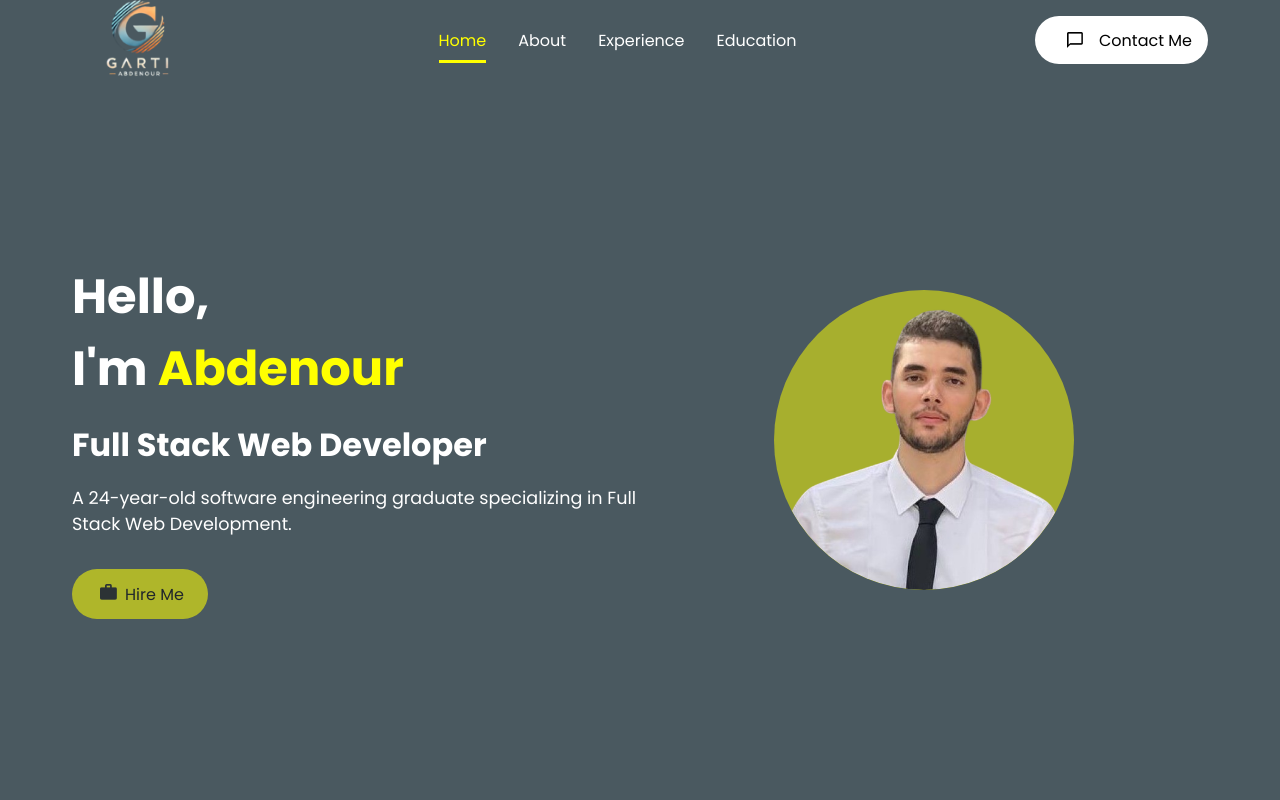
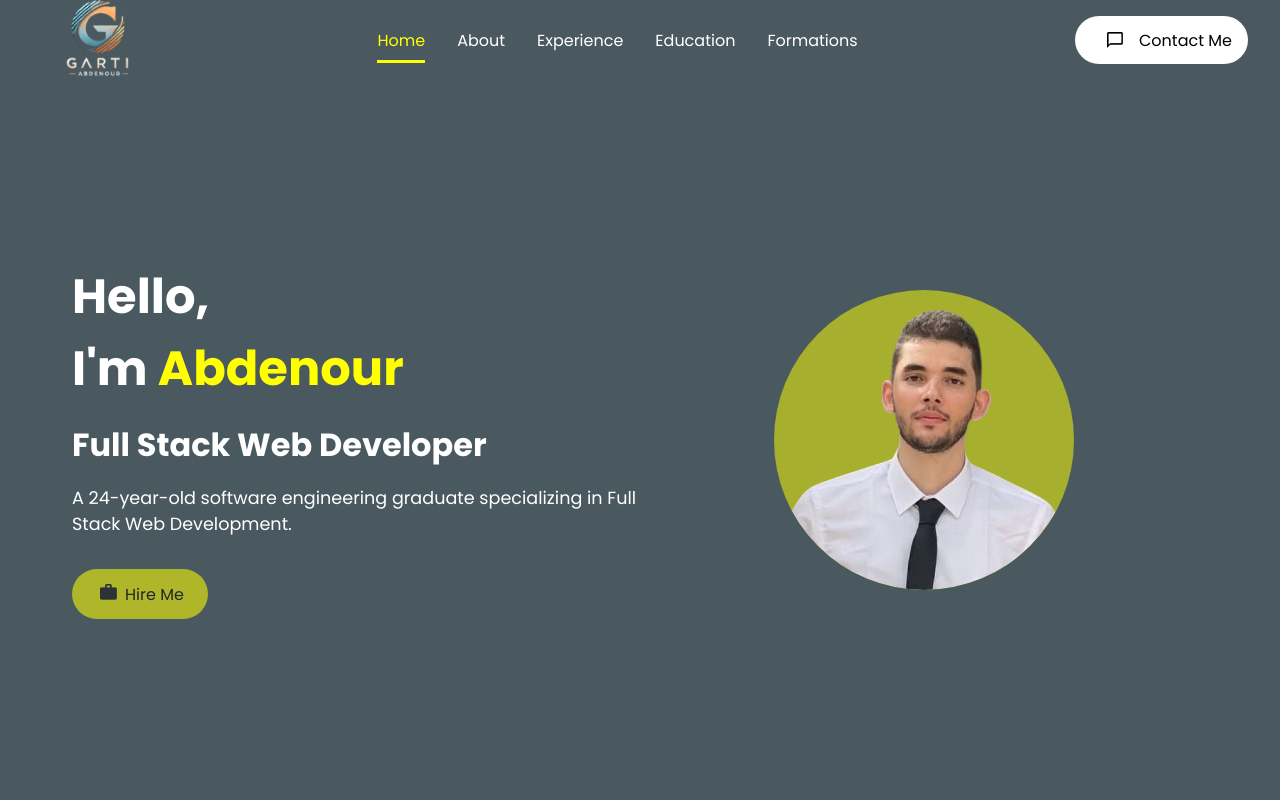
Before and after one commit to abdenourgarti/portfolio, a React (Create React App) app: page / in a window 1280 px wide. Shown: the top 800 px of the page. Built offline with nearby package versions, Linux system fonts and the light colour scheme.

Commit message:
formations section v3

```diff
--- a/src/components/Certifications/Certification.css
+++ b/src/components/Certifications/Certification.css
@@ -1,6 +1,7 @@
 .certification-section {
   max-width: 75rem;
   margin: 0 auto;
+  margin-top: 50px;
   min-height: 100vh;
   height: auto;
   padding: 2rem;
--- a/src/components/Education/education.css
+++ b/src/components/Education/education.css
@@ -159,6 +159,7 @@
 .icon {
     margin-right: 5px;
     margin-top: 5px;
+    font-size: 15px;
 }
 
 .timeline-body {
@@ -173,6 +174,9 @@
 }
 
 @media (max-width: 640px) {
+    #education{
+        margin-bottom: 50px;
+    }
     .timeline-panel-container {
         margin-left: 10px;
     }
@@ -206,6 +210,10 @@
         font-size: 10px;
     }
 
+    .icon{
+        font-size: 10px;
+    }
+
     .timeline-body {
         font-size: 12px;
     }
--- a/src/components/Navbar/navbar.css
+++ b/src/components/Navbar/navbar.css
@@ -1,7 +1,7 @@
 .navbar{
     height: 5rem;
     width: 100vw;
-    max-width: 75rem;
+    max-width: 90rem;
     margin: 0 auto;
     padding: 1rem 2rem;
     display: flex;
--- a/src/components/Navbar/navbar.js
+++ b/src/components/Navbar/navbar.js
@@ -15,6 +15,7 @@ const Navbar = () => {
           <Link activeClass='active' to='about' spy={true} offset={-50} duration={500} className='desktopMenuListItem'>About</Link>
           <Link activeClass='active' to='experience' spy={true} offset={-50} duration={500} className='desktopMenuListItem'>Experience</Link>
           <Link activeClass='active' to='education' spy={true} offset={-50} duration={500} className='desktopMenuListItem'>Education</Link>
+          <Link activeClass='active' to='formation' spy={true} offset={-50} duration={500} className='desktopMenuListItem'>Formations</Link>
         </div>
         <Link activeClass='activeBtn' to='contact' spy={true} offset={-50} duration={500} className='desktopMenuBtn'>
             <img src={contactImg} alt='contact' className='desktopMenuImg'/>
@@ -26,6 +27,7 @@ const Navbar = () => {
           <Link activeClass='active' to='about' spy={true} offset={-50} duration={500} className='listItem' onClick={() => setShowMenu(false)}>About</Link>
           <Link activeClass='active' to='experience' spy={true} offset={-50} duration={500} className='listItem' onClick={() => setShowMenu(false)}>Experience</Link>
           <Link activeClass='active' to='education' spy={true} offset={-50} duration={500} className='listItem' onClick={() => setShowMenu(false)}>Education</Link>
+          <Link activeClass='active' to='formation' spy={true} offset={-50} duration={500} className='listItem' onClick={() => setShowMenu(false)}>Formations</Link>
           <Link activeClass='active' to='contact' spy={true} offset={-50} duration={500} className='listItem' onClick={() => setShowMenu(false)}>Contact</Link>
         </div>
 
```
